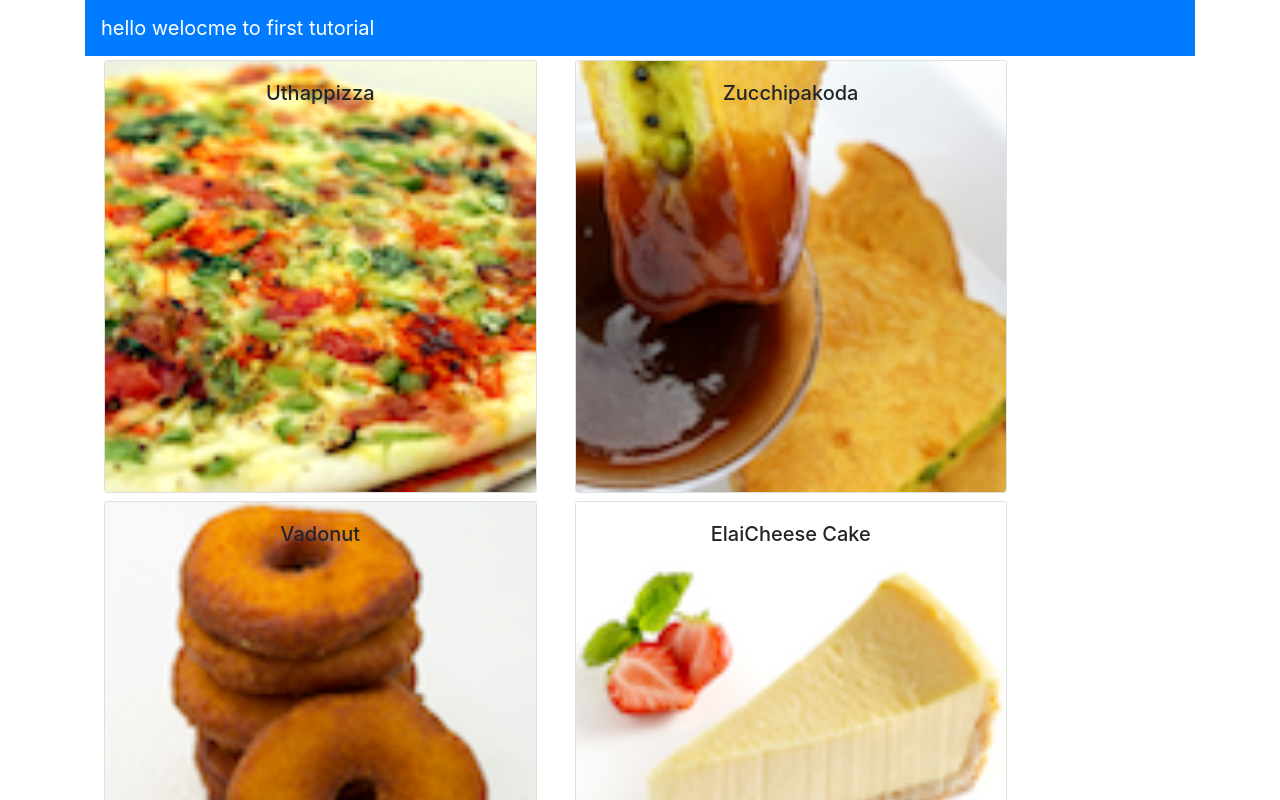
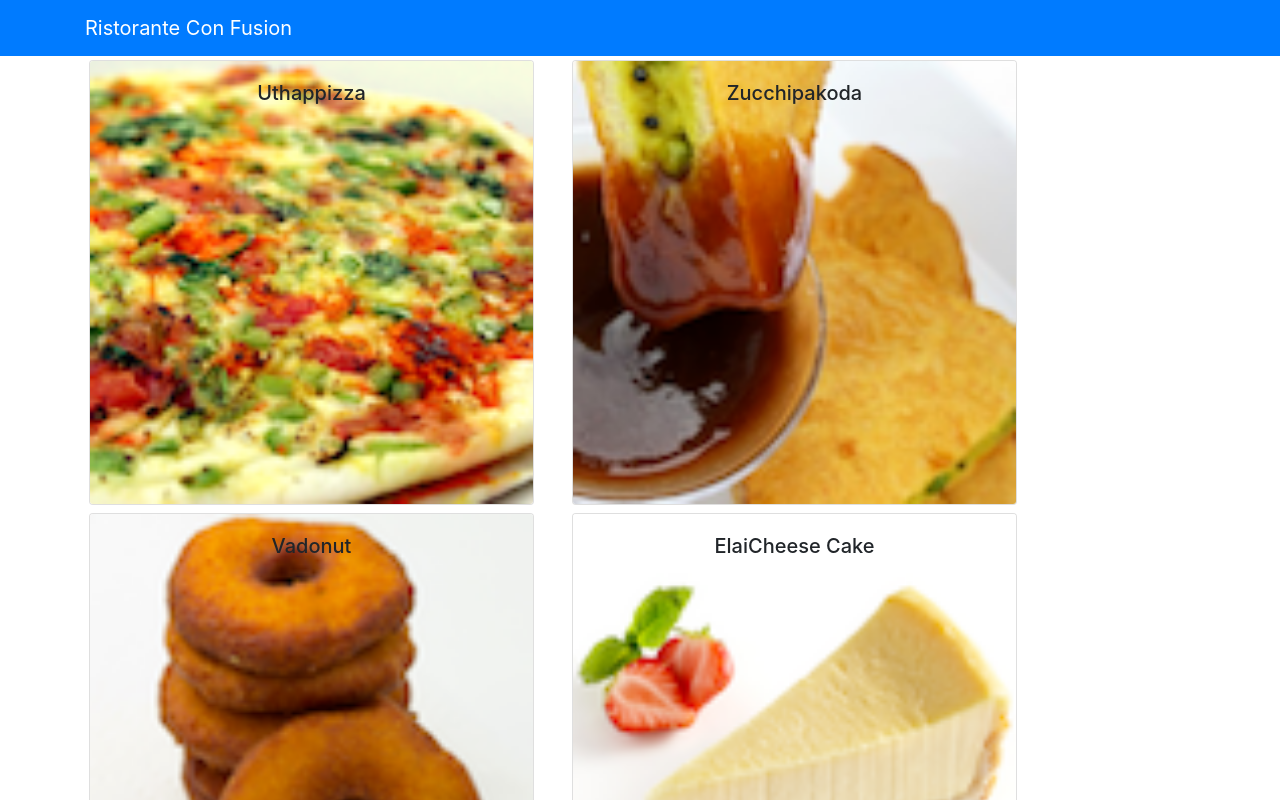
Before and after one commit to gargpushpit5/Restaurant-front-end-, a React (Create React App) app: page /menu in a window 1280 px wide. Shown: the top 800 px of the page. Built offline with nearby package versions, Linux system fonts and the light colour scheme.

Commit message:
Presentational and Container Components

```diff
--- a/src/App.js
+++ b/src/App.js
@@ -1,33 +1,20 @@
 import React,{Component} from 'react';
 
-import { Navbar, NavbarBrand } from 'reactstrap';
-import Menu from './components/MenuComponent';
+
+import Main from './components/MainComponent';
 import './App.css';
-import {DISHES} from './shared/dishes.js';
 
 class App extends Component{
-  constructor(props) {
-    super(props);
-    this.state = {
-      dishes: DISHES
-    };
-  }
+
+
 
   render(){
-
     return (
       <div className="App">
-        <div className="container">
-       <Navbar dark color="primary">
-           <NavbarBrand href="/">hello welocme to first tutorial</NavbarBrand>
-        </Navbar>
-           <Menu dishes={this.state.dishes}></Menu>
-         </div>
-
+      <Main></Main>
       </div>
     );
-  }
-
+    }
 }
 
 export default App;
--- a/src/components/DishDetailComponent.js
+++ b/src/components/DishDetailComponent.js
@@ -2,7 +2,7 @@
 import { Card, CardImg, CardImgOverlay, CardText, CardBody,
     CardTitle } from 'reactstrap';
 
-class DishDetailComponent extends Component {
+class DishdetailComponent extends Component {
 
     renderDish(dish) {
         if (dish != null)
@@ -50,7 +50,7 @@
     render() {
         return (
                    <div>
-                    {this.renderDish(this.props.selectedDish)}
+                    {this.renderDish(this.props.dish)}
                    </div>
 
 
@@ -59,4 +59,4 @@
     }
 }
 
-export default DishDetailComponent;
+export default DishdetailComponent;
--- /dev/null
+++ b/src/components/MainComponent.js
@@ -0,0 +1,36 @@
+import React, { Component } from 'react';
+import { Navbar, NavbarBrand } from 'reactstrap';
+import Menu from './MenuComponent';
+import DishdetailComponent from './DishDetailComponent';
+import { DISHES } from '../shared/dishes';
+
+class Main extends Component {
+
+  constructor(props) {
+    super(props);
+    this.state = {
+        dishes: DISHES,
+        selectedDish: null
+    };
+  }
+
+  onDishSelect(dishId) {
+    this.setState({ selectedDish: dishId});
+  }
+
+  render() {
+    return (
+      <div>
+        <Navbar dark color="primary">
+          <div className="container">
+            <NavbarBrand href="/">Ristorante Con Fusion</NavbarBrand>
+          </div>
+        </Navbar>
+        <Menu dishes={this.state.dishes} onClick={(dishId) => this.onDishSelect(dishId)} />
+        <DishdetailComponent dish={this.state.dishes.filter((dish) => dish.id === this.state.selectedDish)[0]} />
+      </div>
+    );
+  }
+}
+
+export default Main;
--- a/src/components/MenuComponent.js
+++ b/src/components/MenuComponent.js
@@ -2,29 +2,15 @@
 import { Media } from 'reactstrap';
 import { Card, CardImg, CardImgOverlay, CardText, CardBody,
   CardTitle } from 'reactstrap';
-import Selecteddish from './DishDetailComponent';
+
 
 class Menu extends Component {
-  constructor(props) {
-    super(props);
-
-    this.state = {
-        selectedDish: null
-    }
-
-    }
-    onDishSelect(dish) {
-      this.setState({ selectedDish: dish});
-  }
-
-
-
     render() {
       const menu = this.props.dishes.map((dish) => {
         return (
           <div  className="col-12 col-md-5 m-1">
             <Card key={dish.id}
-              onClick={() => this.onDishSelect(dish)}>
+              onClick={() => this.props.onClick(dish.id)}>
               <CardImg width="100%" src={dish.image} alt={dish.name} />
               <CardImgOverlay>
                   <CardTitle>{dish.name}</CardTitle>
@@ -39,7 +25,6 @@
           <div className="row">
               {menu}
           </div>
-          <Selecteddish selectedDish={this.state.selectedDish}></Selecteddish>
       </div>
   );
     }
```
